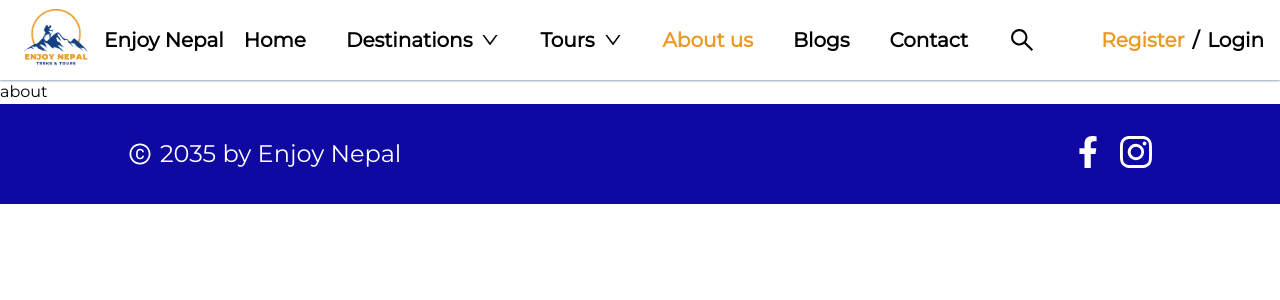
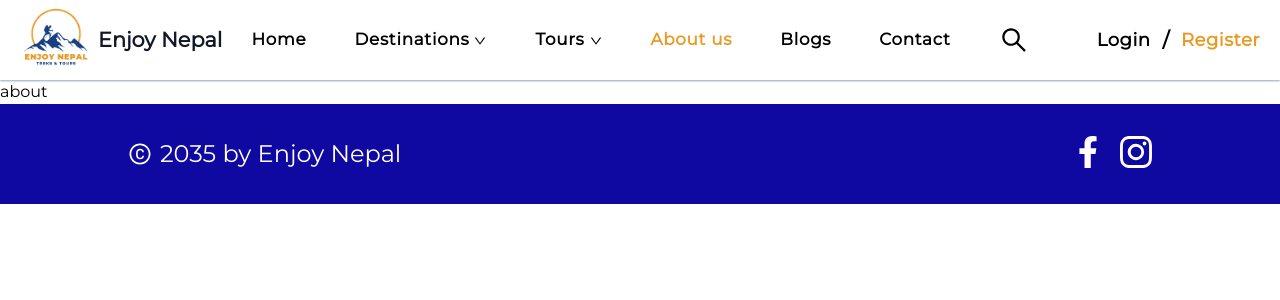
Before and after one commit to lebaonhi12c1/tralveltour, a Next.js app: page /about in a window 1280 px wide. Shown: the top 300 px of the page. Built offline with nearby package versions, Linux system fonts and the light colour scheme.

Commit message:
update mini fix display

```diff
--- a/components/Headhtml.js
+++ b/components/Headhtml.js
@@ -1,12 +1,27 @@
 import React from 'react';
+import logo from '@/public/images/logo.jpg'
+
 import Head from 'next/head';
 function Headhtml(props) {
     return (
         <Head>
             <title>Enjoy Nepal</title>
+
+            {/* meta seo */}
             <meta name="description" content="Generated by create next app" />
+            <meta name="description" content="Enjoy Nepal Treks & Tours" />
+            <meta name="title" content="Enjoy Nepal Treks & Tours - Du lịch trekking Nepal"/>
+            <meta name="description" content="Enjoy Nepal Treks & Tours cung cấp các chuyến đi trekking tại Nepal với các gói tour hấp dẫn, đội ngũ hướng dẫn chuyên nghiệp và dịch vụ chất lượng. Đặt tour của bạn ngay hôm nay!"></meta>
+            <meta name="description" content="Enjoy Nepal Treks & Tours offers trekking tours in Nepal with attractive tour packages, professional guide team, and quality services. Book your tour today!"></meta>
+            <meta name="keywords" content="Enjoy Nepal Treks & Tours, trekking Nepal, trekking tours, du lịch trekking, du lịch Nepal"></meta>
+            <meta name="keywords" content="Enjoy Nepal Treks & Tours, Nepal trekking, trekking tours, trekking travel, Nepal travel"></meta>
             <meta name="viewport" content="width=device-width, initial-scale=1" />
-            <link rel="icon" href="/favicon.ico" />
+
+            {/* meta preview link */}
+            <meta property="og:image" content={logo} />
+            <meta property="og:title" content="Enjoy Nepal Treks & Tours" />
+            <link rel="icon" href="/images/logo.jpg" />
+
         </Head>
     );
 }
--- a/components/Navbar.js
+++ b/components/Navbar.js
@@ -32,17 +32,17 @@ function Navbar(props) {
                             <div className='w-[80px] h-[80px] relative z-[100px]'>
                                 <Image src={logo} alt='Enjoy Nepal' title='Enjoy Nepal' loading='eager' className=' object-cover' fill={true}/>
                             </div>
-                            <span className=' whitespace-nowrap'>Enjoy Nepal</span>
+                            <span className='lg:text-[20.75px] lg:ml-[-6px] text-gray-900 whitespace-nowrap'>Enjoy Nepal</span>
                         </Link>
                         {/* nav in desktop */}
-                        <ul className='hidden lg:flex items-center flex-[2] justify-center gap-10'>
+                        <ul className='hidden lg:flex items-center flex-[2] justify-center gap-12'>
                             <li title='Home'>
-                                <Link className={`h-full hover:text-orange-600  py-2 duration-200 whitespace-nowrap ${router.pathname === '/' && 'text-primary'}`}  href={'/'}>Home</Link>
+                                <Link className={`h-full hover:text-orange-600 lg:text-[16.75px] lg:tracking-[0.75px] py-2 duration-200 whitespace-nowrap ${router.pathname === '/' && 'text-primary'}`}  href={'/'}>Home</Link>
                             </li>
                             <li title='Destinations' onMouseEnter={() => handleHover(setOpenDestinationsDesktop, openDestinationsDeskop)} onMouseLeave={() => handleHover(setOpenDestinationsDesktop, openDestinationsDeskop)} className='relative'>
                                 <div className='flex items-center gap-2'>
-                                    <Link className={`h-full hover:text-orange-600  py-2 duration-200 whitespace-nowrap ${handleSetActive('destinations') && 'text-primary'}`}  href={'/destinations'}>Destinations</Link>
-                                    {!openDestinationsDeskop ? <AiOutlineDown /> : <AiOutlineUp />}
+                                    <Link className={`h-full hover:text-orange-600 lg:text-[16.75px] lg:tracking-[0.75px] py-2 duration-200 whitespace-nowrap ${handleSetActive('destinations') && 'text-primary'}`}  href={'/destinations'}>Destinations</Link>
+                                    {!openDestinationsDeskop ? <AiOutlineDown className="lg:ml-[-4px] lg:text-[14px] lg:mt-[1px] cursor-pointer hover:text-orange-600" /> : <AiOutlineUp className="lg:ml-[-4px] lg:text-[14px] lg:mt-[1px] cursor-pointer hover:text-orange-600" />}
                                 </div>
                                 {openDestinationsDeskop && (
                                     <ul className='bg-white flex flex-col  shadow-md shadow-gray-300 absolute top-full w-[200px] rounded-md overflow-hidden'>
@@ -60,10 +60,10 @@ function Navbar(props) {
                             </li>
                             <li title='Tours' className='relative' onMouseEnter={() => handleHover(setOpenTourDesktop, openToursDeskop)} onMouseLeave={() => handleHover(setOpenTourDesktop, openToursDeskop)}>
                                 <div className='flex items-center gap-2'>
-                                    <Link className={`h-full hover:text-orange-600  py-2 duration-200 whitespace-nowrap ${handleSetActive('tours') && 'text-primary'}`}  href={'/tours'}>
+                                    <Link className={`h-full hover:text-orange-600 lg:text-[16.75px] lg:tracking-[0.75px] py-2 duration-200 whitespace-nowrap ${handleSetActive('tours') && 'text-primary'}`}  href={'/tours'}>
                                         Tours
                                     </Link>
-                                    {!openToursDeskop ? <AiOutlineDown /> : <AiOutlineUp />}
+                                    {!openToursDeskop ? <AiOutlineDown className="lg:ml-[-4px] lg:text-[14px] lg:mt-[1px] cursor-pointer hover:text-orange-600" /> : <AiOutlineUp className="lg:ml-[-4px] lg:text-[14px] lg:mt-[1px] cursor-pointer hover:text-orange-600" />}
                                 </div>
                                 {openToursDeskop && (
                                     <ul className='bg-white grid grid-cols-4 gap-4 shadow-md shadow-gray-300 absolute top-full w-[630px] p-4 rounded-md overflow-hidden left-1/2 -translate-x-1/2'>
@@ -81,15 +81,16 @@ function Navbar(props) {
                                 )}
 
                             </li>
-                            <li title='about Enjoy Nepal'><Link className={`h-full hover:text-orange-600  py-2 duration-200 whitespace-nowrap ${handleSetActive('about') && 'text-primary'}`}  href={'/about'}>About us</Link></li>
-                            <li title='Blogs'><Link className={`h-full hover:text-orange-600  py-2 duration-200 whitespace-nowrap ${handleSetActive('blogs') && 'text-primary'}`}  href={'/blogs'}>Blogs</Link></li>
-                            <li title='Contact'><Link className={`h-full hover:text-orange-600  py-2 duration-200 whitespace-nowrap ${handleSetActive('contact') && 'text-primary'}`}  href={'/contact'}>Contact</Link></li>
-                            <AiOutlineSearch className='text-[28px] cursor-pointer' onClick={() => setOpenSearchModal(true)} />
+                            <li title='about Enjoy Nepal'><Link className={`h-full hover:text-orange-600 lg:text-[16.75px] lg:tracking-[0.75px] py-2 duration-200 whitespace-nowrap ${handleSetActive('about') && 'text-primary'}`}  href={'/about'}>About us</Link></li>
+                            <li title='Blogs'><Link className={`h-full hover:text-orange-600 lg:text-[16.75px] lg:tracking-[0.75px] py-2 duration-200 whitespace-nowrap ${handleSetActive('blogs') && 'text-primary'}`}  href={'/blogs'}>Blogs</Link></li>
+                            <li title='Contact'><Link className={`h-full hover:text-orange-600 lg:text-[16.75px] lg:tracking-[0.75px] py-2 duration-200 whitespace-nowrap ${handleSetActive('contact') && 'text-primary'}`}  href={'/contact'}>Contact</Link></li>
+                            <AiOutlineSearch className='text-[30px] hover:text-orange-600 active:scale-95 cursor-pointer' onClick={() => setOpenSearchModal(true)} />
                         </ul>
                         <div className='hidden lg:flex items-center gap-2 flex-1 justify-end'>
-                            <button className='text-primary'>Register</button>
+                            <button className='lg:text-[18px] lg:tracking-[0.5px] lg:px-1 hover:text-orange-600 '>Login</button>
                             <div>/</div>
-                            <button>Login</button>
+                            <button className='text-primary lg:text-[18px] lg:tracking-[0.5px] lg:px-1 hover:text-orange-600 '>Register</button>
+
                         </div>
                         {/* end nav in desktop */}
                         {/* nav in mobile */}
@@ -145,7 +146,7 @@ function Navbar(props) {
                     {openSearchModal && (
                         <div className="fixed inset-0 bg-[rgba(0,0,0,0.4)] flex items-center justify-center">
                             <div className='bg-white flex items-center rounded-md overflow-hidden focus-within:border-[2px] focus-within:border-blue-500'>
-                                <input type="search" value={searchValue} onChange={e => setSearchValue(e.target.innerText)} className='p-2 lg:p-4 lg:w-[400px]' spellCheck={false} placeholder='Search now...' />
+                                <input type="search" value={searchValue} onChange={e => setSearchValue(e.target.value)} className='p-2 lg:p-4 lg:w-[400px]' spellCheck={false} placeholder='Search now...' />
                                 <button className="h-full p-2 lg:p-4 bg-blue-500">
                                     <AiOutlineSearch className='text-[28px] text-white' />
                                 </button>
--- a/pages/index.js
+++ b/pages/index.js
@@ -32,10 +32,10 @@ export default function Home() {
             <div className="h-[255px] lg:h-[600px] relative mt-[110px]">
               <div className="root-container absolute -top-[145px] left-1/2 -translate-x-1/2 ">
                 <div className="bg-primary p-4 flex flex-col gap-4 min-h-[300px] justify-center rounded-sm lg:gap-10 lg:h-[400px]">
-                  <h2 className=" uppercase text-[28px] font-bold tracking-[8px] lg:text-[40px] lg:ml-10 text-secondary">
-                    hello there!
+                  <h2 className=" uppercase text-[28.75px] font-bold tracking-[8.75px] lg:text-[44px] lg:ml-10 text-secondary">
+                    Hello there!
                   </h2>
-                  <p className=" text-white  text-[20px] font-bold lg:text-[12px] lg:text-black max-w-[625px] self-center">
+                  <p className=" text-white  text-[19.75px] font-[600] tracking-[0.5px] lg:text-[15.75px] lg:mt-[4.75px] lg:text-black max-w-[625px] lg:max-w-[665px] self-center">
                     Our travels are different from all the others! We love our
                     business and want to see happy customers, so we always do
                     our best for your comfort!
@@ -70,22 +70,22 @@ export default function Home() {
                   className=" w-full h-full object-cover"
                 />
               </div>
-              <div className="bg-primary flex gap-4 lg:gap-[20px] flex-col items-center justify-center p-6 lg:flex-1 lg:h-[455px]">
+              <div className="bg-primary flex gap-4 lg:gap-5 lg:gap-[20px] flex-col items-center justify-center p-6 lg:flex-1 lg:h-[455px]">
                 <h5
                   title="Infomation about Enjoy Nepal"
-                  className="italic text-[32px] font-bold lg:text-[46px] text-secondary"
+                  className="italic text-[32px] sm:font-bold lg:text-[48px] lg:tracking-[1.75px] lg:font-[700] text-secondary"
                 >
                   About us
                 </h5>
                 <p
                   title="Infomation about Enjoy Nepal"
-                  className="text-[16px] text-center lg:w-[280px] text-white"
+                  className="text-[16px] lg:text-[19.25px] lg:font-[500] lg:tracking-[0.55px] text-center lg:w-[480px] text-white"
                 >
                   I’m a paragraph. Double click here or click Edit Text to add
                   some text of your own or to change the font. Tell your
                   visitors a bit about your services.
                 </p>
-                <button className="uppercase rounded-md p-2 text-white hover:scale-105 bg-secondary active:scale-90 duration-200">
+                <button className="uppercase rounded-md py-2 px-5 lg:shadow-md lg:font-[600] lg:tracking-[0.75px] text-white hover:scale-105 bg-secondary active:scale-90 duration-200 mt-[10px] lg:mt-[14px]">
                   learn more
                 </button>
               </div>
```
